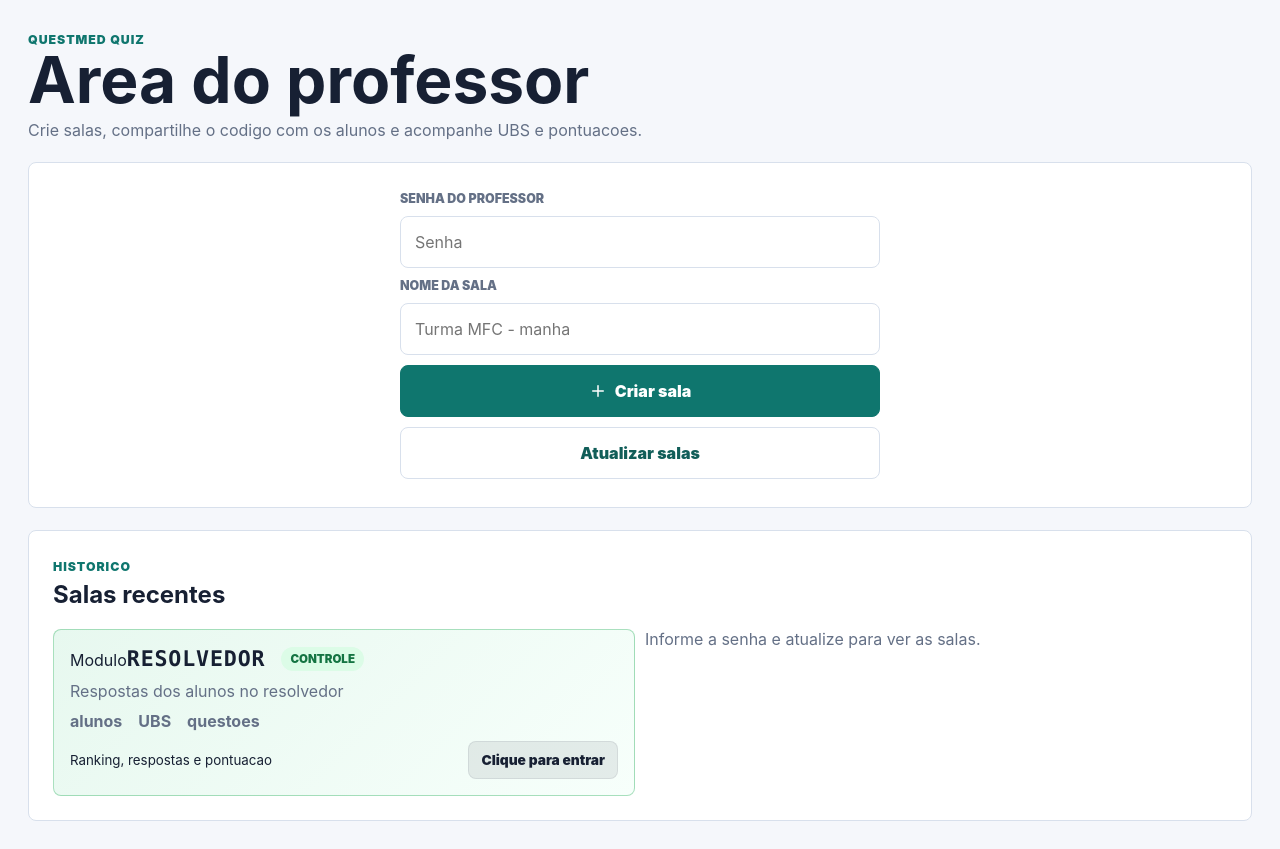
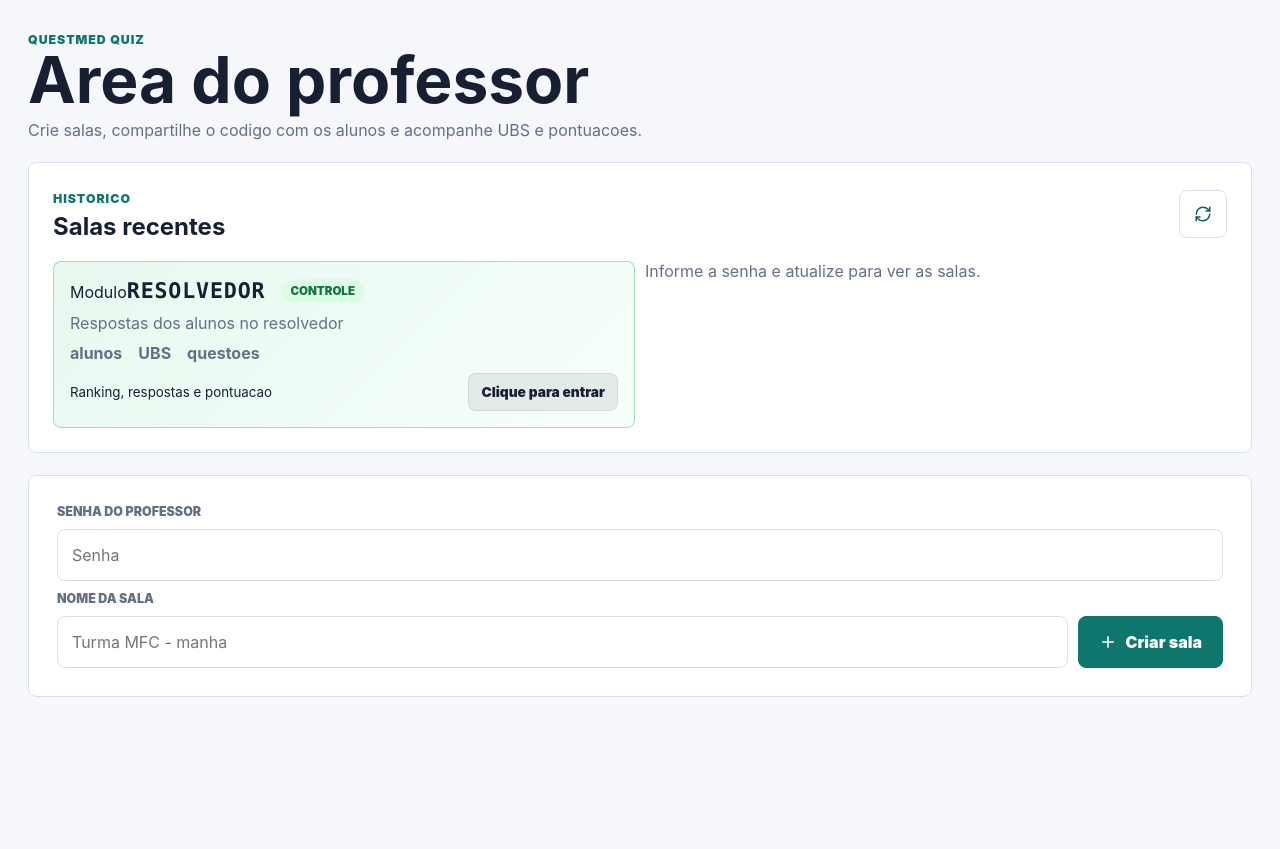
Before and after one commit to deassismed/QuestMED-Quiz, a Next.js app: page /professor in a window 1280 px wide. After the commit the page ends 800 px from the top, so only its background shows below. Built offline with nearby package versions, Linux system fonts and the light colour scheme.

Commit message:
Add files via upload

```diff
--- a/app/components/RoomCreator.tsx
+++ b/app/components/RoomCreator.tsx
@@ -1,6 +1,6 @@
 "use client";
 
-import { Copy, ExternalLink, Loader2, Plus, Trash2 } from "lucide-react";
+import { Copy, ExternalLink, Loader2, Plus, RefreshCw, Trash2 } from "lucide-react";
 import { useEffect, useMemo, useRef, useState, type FormEvent } from "react";
 import { accessRoom, createRoom, deleteRoom, listRooms } from "../lib/online-client";
 import type { CreateRoomResult, ProfessorRoomSummary } from "../types";
@@ -15,6 +15,7 @@
   const [openingRoomId, setOpeningRoomId] = useState("");
   const [deletingRoomId, setDeletingRoomId] = useState("");
   const [error, setError] = useState("");
+  const [hasStoredPassword, setHasStoredPassword] = useState(false);
   const passwordInputRef = useRef<HTMLInputElement>(null);
   const roomNameInputRef = useRef<HTMLInputElement>(null);
 
@@ -22,6 +23,7 @@
     setOrigin(window.location.origin);
     const savedPassword = window.sessionStorage.getItem("questmed-professor-password") ?? "";
     if (!savedPassword) return;
+    setHasStoredPassword(true);
     setPassword(savedPassword);
     if (passwordInputRef.current) passwordInputRef.current.value = savedPassword;
     void loadExistingRooms(savedPassword);
@@ -114,46 +116,6 @@
         <p>Crie salas, compartilhe o codigo com os alunos e acompanhe UBS e pontuacoes.</p>
       </header>
 
-      <section className="create-room-panel">
-        <form className="create-room-controls" onSubmit={submitCreateRoom}>
-          <label>Senha do professor</label>
-          <input
-            onChange={(event) => setPassword(event.currentTarget.value)}
-            onInput={(event) => setPassword(event.currentTarget.value)}
-            name="password"
-            placeholder="Senha"
-            ref={passwordInputRef}
-            type="password"
-            defaultValue={password}
-          />
-          <label>Nome da sala</label>
-          <input
-            onChange={(event) => setRoomName(event.currentTarget.value)}
-            onInput={(event) => setRoomName(event.currentTarget.value)}
-            name="roomName"
-            placeholder="Turma MFC - manha"
-            ref={roomNameInputRef}
-            type="text"
-            defaultValue={roomName}
-          />
-          <button className="primary-command" disabled={busy} type="submit">
-            {busy ? <Loader2 className="spin" size={18} /> : <Plus size={18} />} Criar sala
-          </button>
-          <button
-            className="secondary-command"
-            disabled={busy}
-            onClick={(event) => {
-              const form = event.currentTarget.form;
-              const formData = form ? new FormData(form) : null;
-              void loadExistingRooms(passwordInputRef.current?.value ?? String(formData?.get("password") ?? password));
-            }}
-            type="button"
-          >
-            Atualizar salas
-          </button>
-        </form>
-      </section>
-
       {created ? (
         <section className="room-created-panel">
           <div className="room-created-copy">
@@ -177,6 +139,16 @@
             <span className="eyebrow">Historico</span>
             <h2>Salas recentes</h2>
           </div>
+          <button
+            aria-label="Atualizar salas"
+            className="refresh-rooms-button"
+            disabled={busy}
+            onClick={() => void loadExistingRooms(passwordInputRef.current?.value ?? password)}
+            title="Atualizar salas"
+            type="button"
+          >
+            {busy ? <Loader2 className="spin" size={18} /> : <RefreshCw size={18} />}
+          </button>
         </div>
         <div className="room-list">
           <article
@@ -256,8 +228,46 @@
               </div>
             </article>
           ))}
-          {rooms.length === 0 ? <p className="empty-room-list">Informe a senha e atualize para ver as salas.</p> : null}
+          {rooms.length === 0 ? (
+            <p className="empty-room-list">{hasStoredPassword ? "Nenhuma sala criada ainda." : "Informe a senha e atualize para ver as salas."}</p>
+          ) : null}
         </div>
+      </section>
+
+      <section className="create-room-panel create-room-panel-bottom">
+        <form className="create-room-controls create-room-controls-compact" onSubmit={submitCreateRoom}>
+          {!hasStoredPassword ? (
+            <>
+              <label>Senha do professor</label>
+              <input
+                onChange={(event) => setPassword(event.currentTarget.value)}
+                onInput={(event) => setPassword(event.currentTarget.value)}
+                name="password"
+                placeholder="Senha"
+                ref={passwordInputRef}
+                type="password"
+                defaultValue={password}
+              />
+            </>
+          ) : (
+            <input name="password" ref={passwordInputRef} type="hidden" value={password} />
+          )}
+          <label>Nome da sala</label>
+          <div className="create-room-inline">
+            <input
+              onChange={(event) => setRoomName(event.currentTarget.value)}
+              onInput={(event) => setRoomName(event.currentTarget.value)}
+              name="roomName"
+              placeholder="Turma MFC - manha"
+              ref={roomNameInputRef}
+              type="text"
+              defaultValue={roomName}
+            />
+            <button className="primary-command" disabled={busy} type="submit">
+              {busy ? <Loader2 className="spin" size={18} /> : <Plus size={18} />} Criar sala
+            </button>
+          </div>
+        </form>
       </section>
     </main>
   );
```
